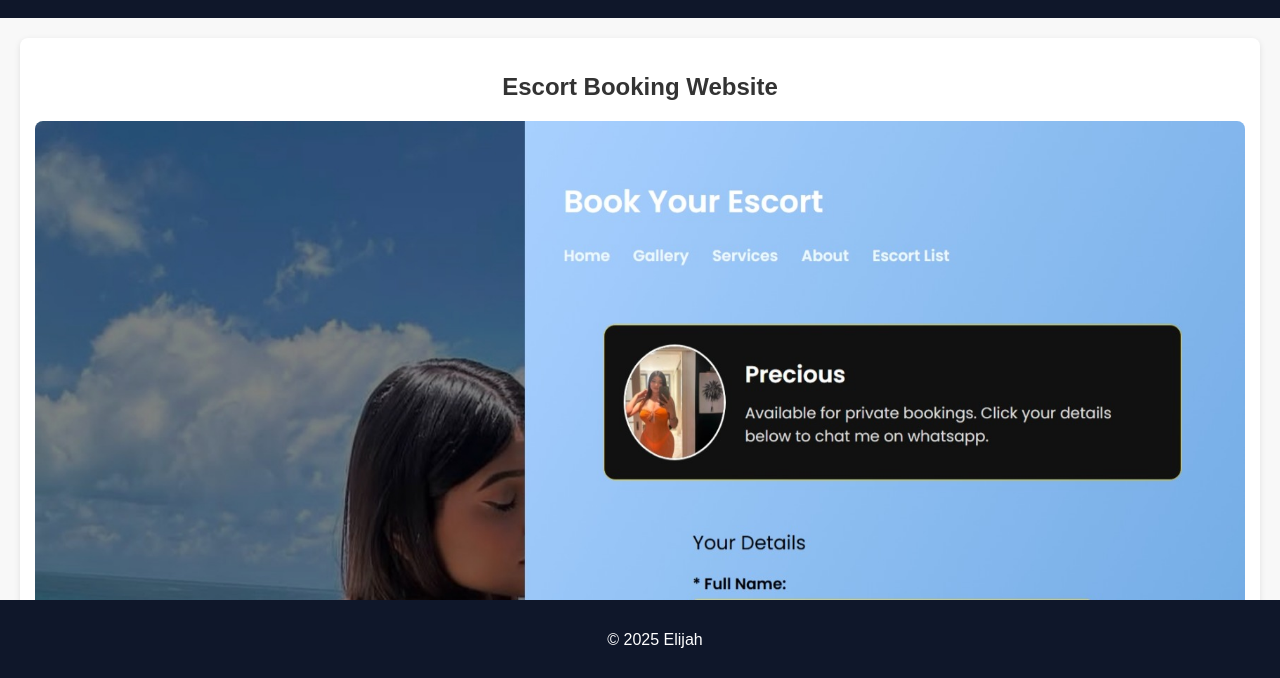
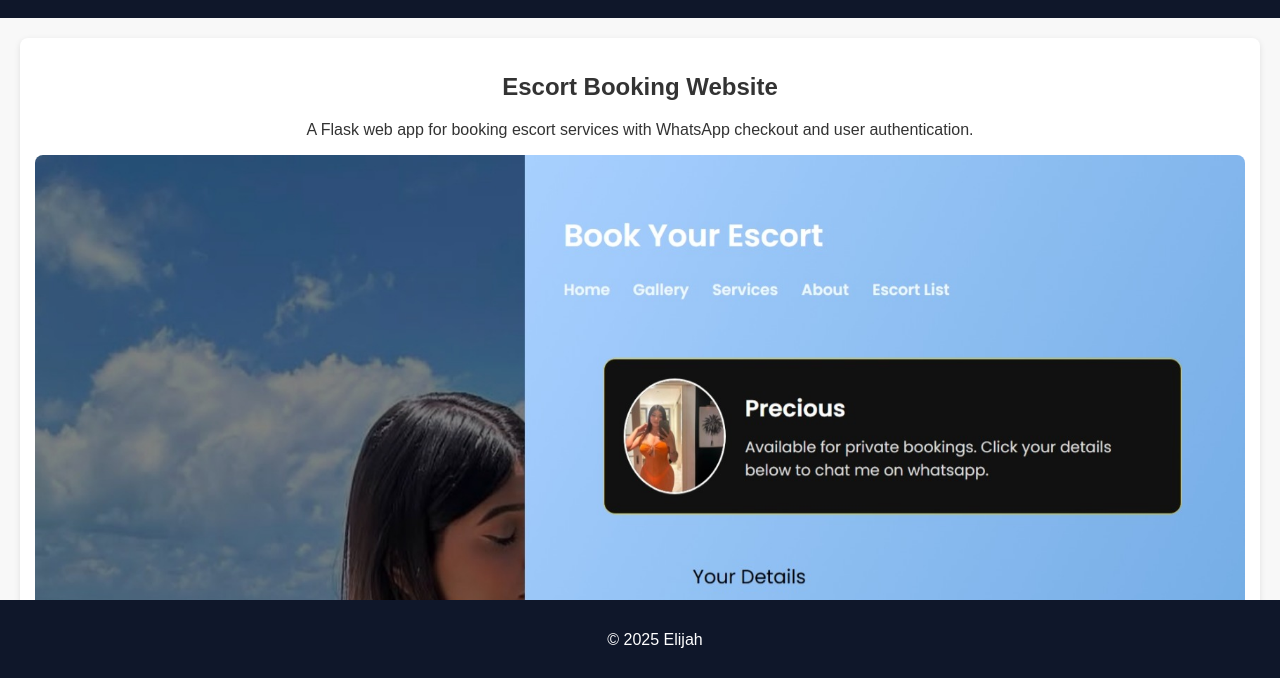
Before and after one commit to sowajut/Elijahishomeyang, a plain HTML site: page projects.html in a window 1280 px wide. Shown: the part 120-798 px from the top of the page. Drawn offline with Linux system fonts and the light colour scheme.

Commit message:
Update projects.html

```diff
--- a/projects.html
+++ b/projects.html
@@ -19,6 +19,7 @@
   <main>
     <div class="project-card">
       <h2>Escort Booking Website</h2>
+      <p>A Flask web app for booking escort services with WhatsApp checkout and user authentication.</p>
       <img src="images/escortpic5.jpeg" alt="Escort site screenshot">
       <p><a href="https://github.com/sowajut/escortbooking" target="_blank">View on GitHub</a></p>
     </div>
```
